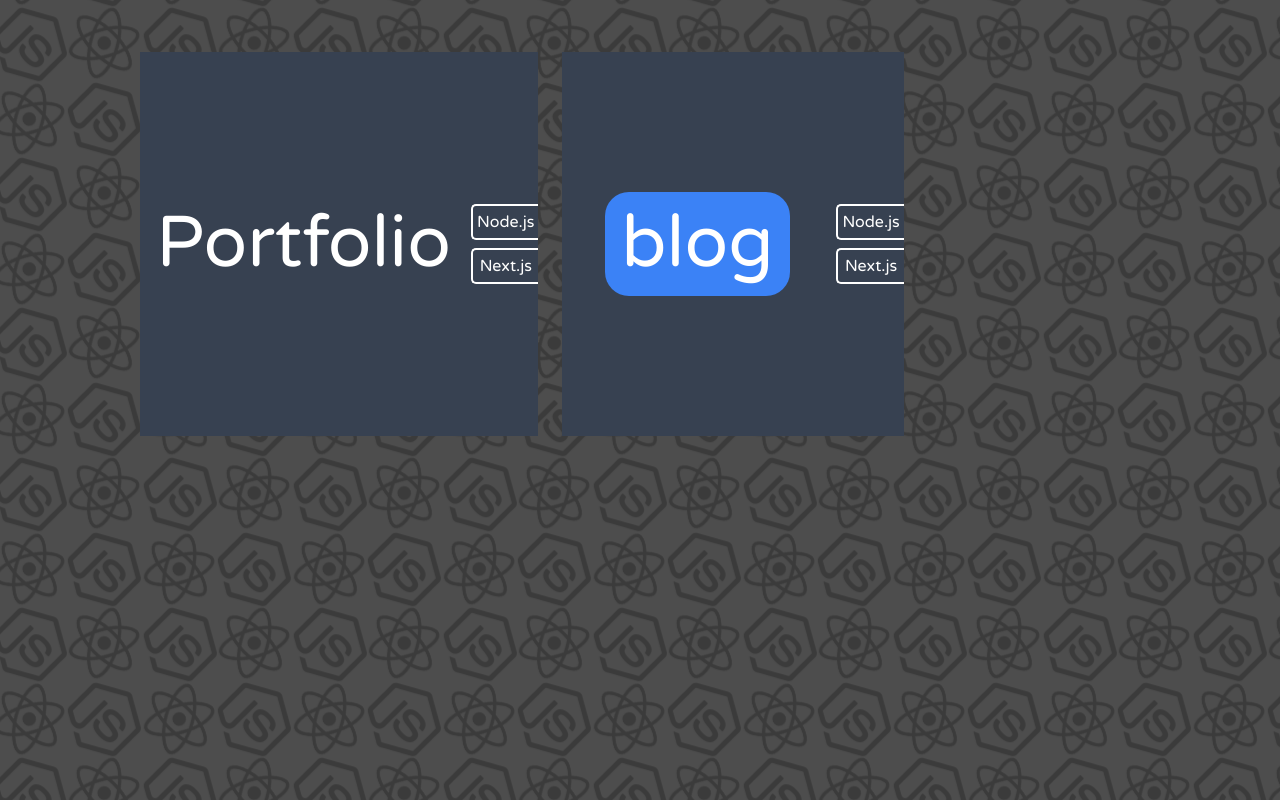
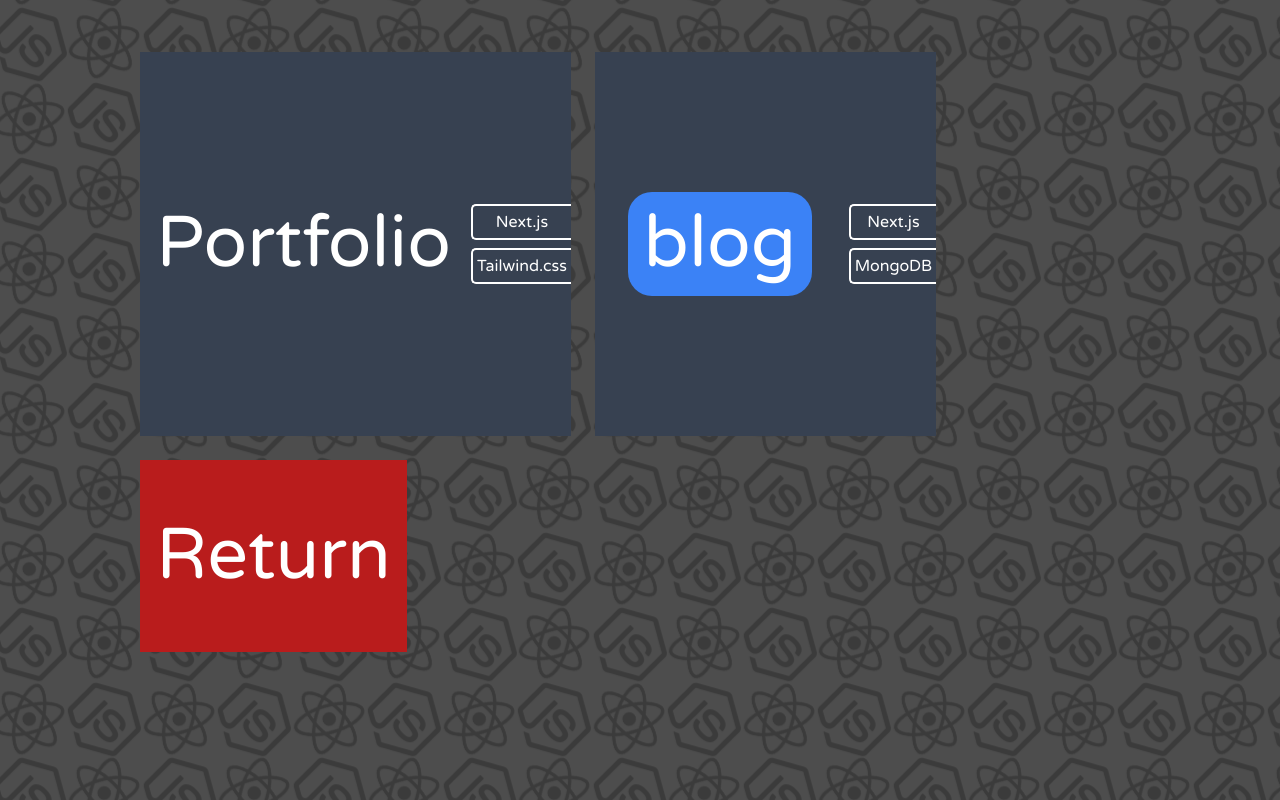
Before and after one commit to lukasz-sz96/portfolio, a Next.js app: page /projects in a window 1280 px wide. Built offline with nearby package versions, Linux system fonts and the light colour scheme; what @jinsung.lim/tailwindcss-filters would draw is missing.

Commit message:
'projects' route fixes

```diff
--- a/pages/projects.jsx
+++ b/pages/projects.jsx
@@ -12,19 +12,22 @@ const Projects = () => {
         <link rel="icon" href="/favicon.ico" />
       </Head>
       <div className="flex flex-col md:flex-row flex-wrap md:pl-32 md:pr-32 md:pt-10">
-        <Card href="" size="1/3" animateHover demo="https://google.com" source="URL">
+        <Card href="" size="1/3" animateHover source="https://google.com">
           <h2 className="m-auto text-7xl p-4">Portfolio</h2>
           <div className="flex flex-col items-right justify-center text-center overflow-hidden">
-            <Tag type="Node.js" />
             <Tag type="Next.js" />
+            <Tag type="Tailwind.css" />
           </div>
         </Card>
-        <Card href="" size="1/3" source="https://google.com/">
+        <Card href="" size="1/3" animateHover demo="https://google.com/" source="https://google.com/">
           <h2 className="m-auto text-7xl bg-blue-500 p-4 rounded-3xl">blog</h2>
           <div className="flex flex-col items-right justify-center text-center overflow-hidden">
-            <Tag type="Node.js" />
             <Tag type="Next.js" />
+            <Tag type="MongoDB" />
           </div>
+        </Card>
+        <Card href="/" size="1/7" animateHover small red>
+          <h2 className="m-auto text-7xl p-4">Return</h2>
         </Card>
       </div>
     </div>
```
